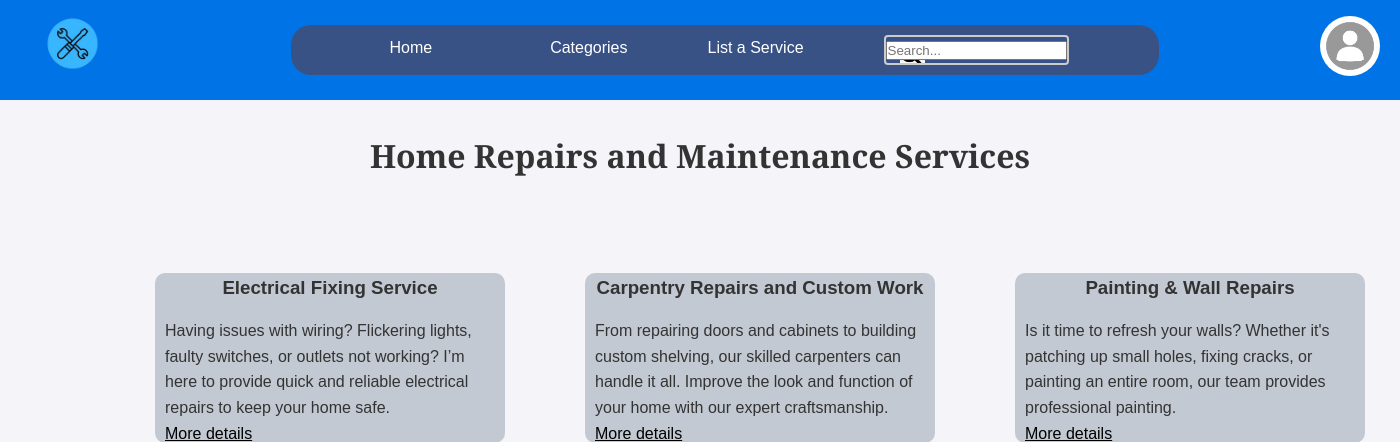
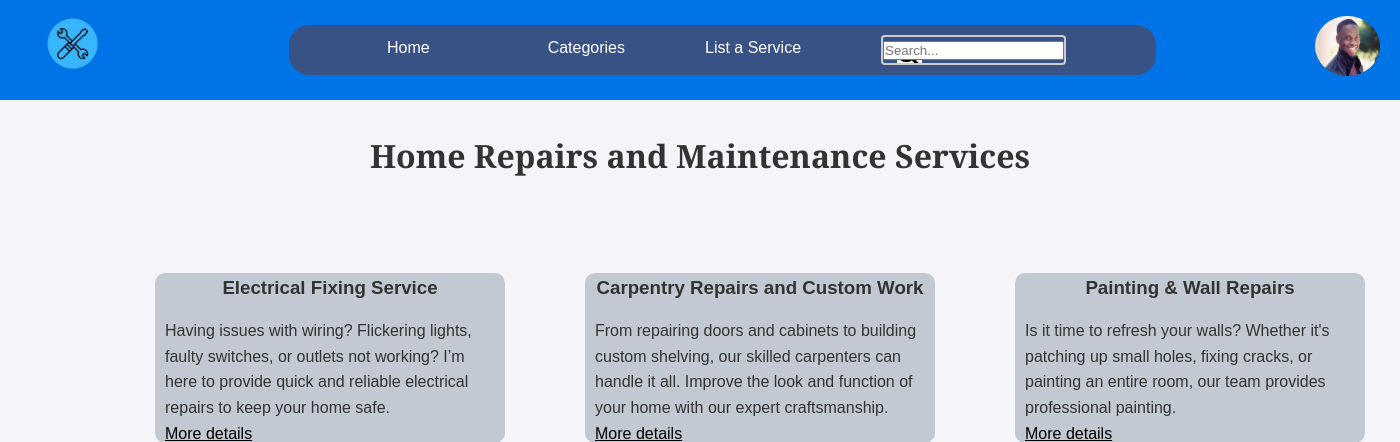
Before and after one commit to jonathank1906/Hackathon, a Flask app: page /home_repairs in a window 1400 px wide. Shown: the top 442 px of the page. Run offline with Flask 3, Linux system fonts and the light colour scheme.

Commit message:
final commit 2

```diff
--- a/static/css/main_page.css
+++ b/static/css/main_page.css
@@ -142,7 +142,7 @@ nav a {
 
 
 .profile-pic {
-    width: 60px;
+    width: 65px;
     height: 60px;
     border-radius: 50%;
     cursor: pointer;
--- a/templates/category1.html
+++ b/templates/category1.html
@@ -31,7 +31,7 @@
         </nav>
 
         <div class="profile-dropdown">
-            <img src="{{ url_for('static', filename='images/default_profile.jpg') }}" alt="Profile Picture" class="profile-pic">
+            <img src="{{ url_for('static', filename='images/profile_picture.jpg') }}" alt="Profile Picture" class="profile-pic">
             <div class="profile-menu">
             <!-- Greeting message based on login status -->
             {% if 'user_email' in session %}
--- a/templates/list_service.html
+++ b/templates/list_service.html
@@ -31,7 +31,7 @@
         </nav>
 
         <div class="profile-dropdown">
-            <img src="{{ url_for('static', filename='images/default_profile.jpg') }}" alt="Profile Picture" class="profile-pic">
+            <img src="{{ url_for('static', filename='images/profile_picture.jpg') }}" alt="Profile Picture" class="profile-pic">
             <div class="profile-menu">
             <!-- Greeting message based on login status -->
             {% if 'user_email' in session %}
--- a/templates/servicepost1_1.html
+++ b/templates/servicepost1_1.html
@@ -33,7 +33,7 @@
     </nav>
 
     <div class="profile-dropdown">
-        <img src="{{ url_for('static', filename='images/default_profile.jpg') }}" alt="Profile Picture" class="profile-pic">
+        <img src="{{ url_for('static', filename='images/profile_picture.jpg') }}" alt="Profile Picture" class="profile-pic">
         <div class="profile-menu">
             {% if 'user_email' in session %}
                 <p>Hello, {{ session['user_email'] }}</p>
```
